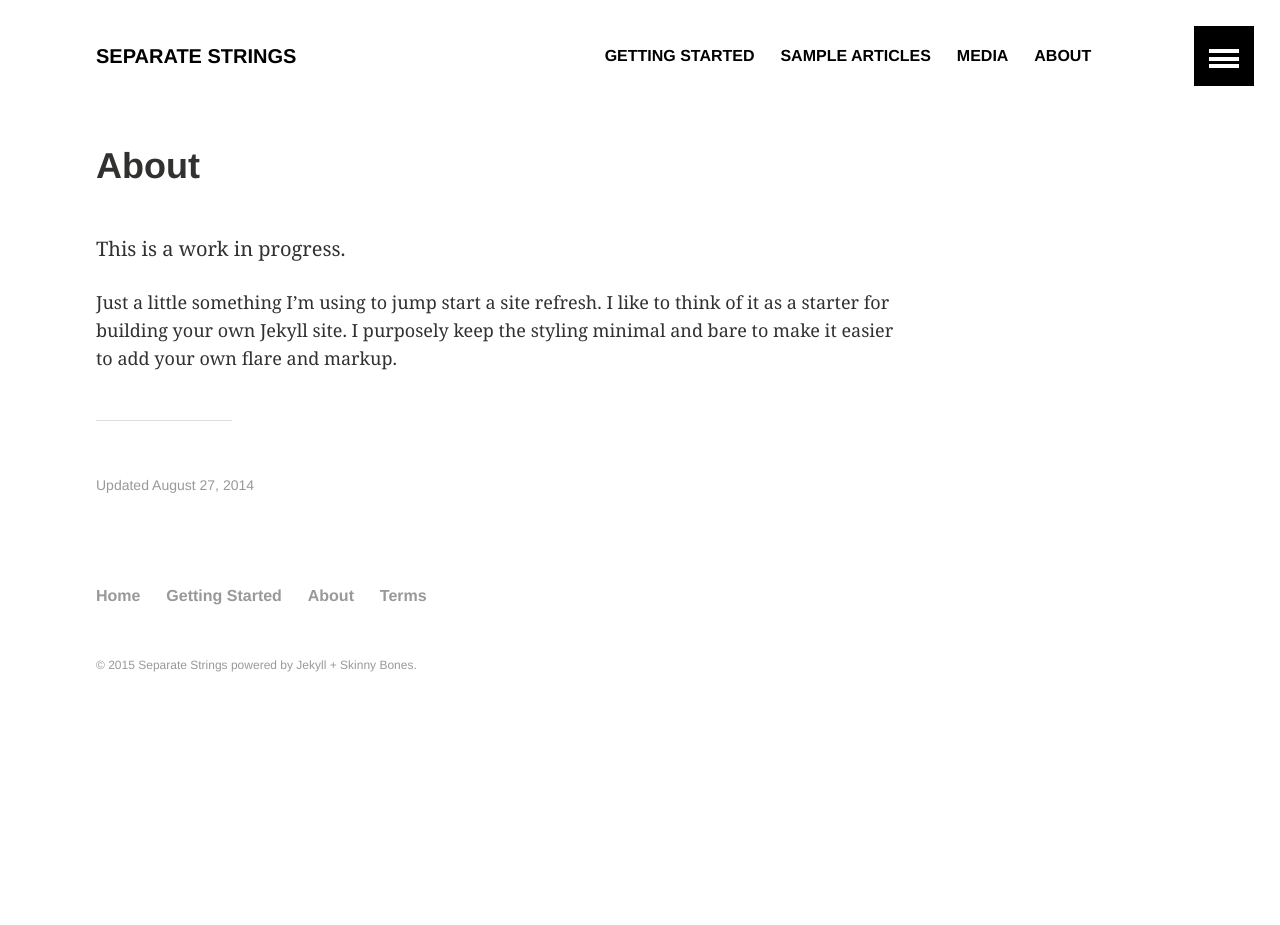
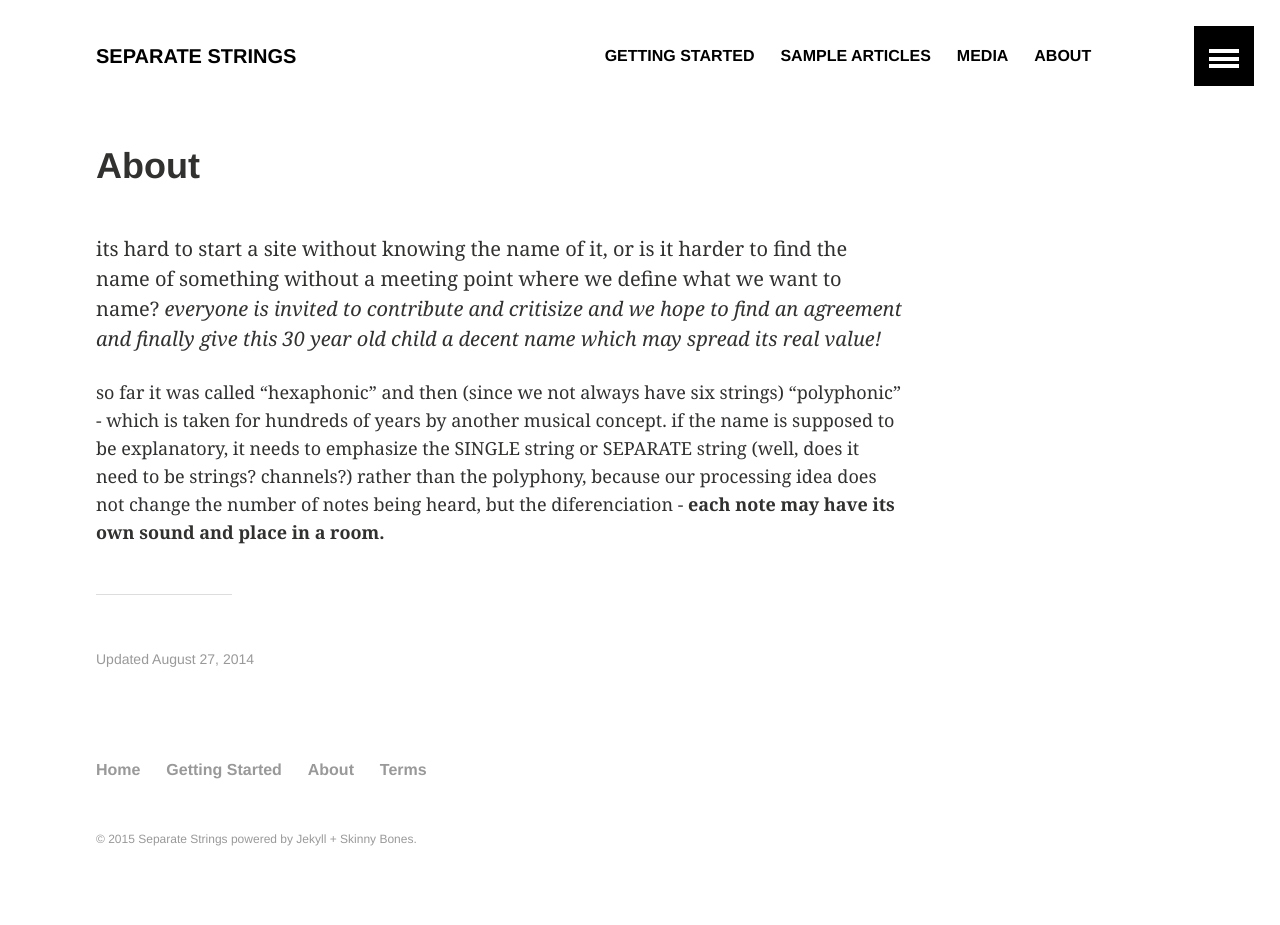
Before and after one commit to separate-strings/separate-strings.github.io, a Jekyll site: the page built from about/index.md, in a window 1280 px wide. Built offline with Jekyll 4.4.1, drawn with Linux system fonts in a browser that asks for light colours; before the commit the page ends 900 px from its top, so only the background shows below that.

Commit message:
Updating some main pages

```diff
--- a/about/index.md
+++ b/about/index.md
@@ -3,7 +3,7 @@ layout: article
 title: "About"
 date: 2014-06-02T09:44:20-04:00
 modified: 2014-08-27T14:56:44-04:00
-excerpt: "This is the Skinny Bones about page."
+excerpt: "About Seperate Strings"
 image:
   feature:
   teaser:
@@ -12,6 +12,8 @@ share: false
 ads: false
 ---
 
-This is a work in progress.
+its hard to start a site without knowing the name of it, or is it harder to find the name of something without a meeting point where we define what we want to name?
+<i>everyone is invited to contribute and critisize and we hope to find an agreement and finally give this 30 year old child a decent name which may spread its real value! </i>
 
-Just a little something I'm using to jump start a site refresh. I like to think of it as a starter for building your own Jekyll site. I purposely keep the styling minimal and bare to make it easier to add your own flare and markup.
+so far it was called "hexaphonic" and then (since we not always have six strings) "polyphonic" - which is taken for hundreds of years by another musical concept.
+if the name is supposed to be explanatory, it needs to emphasize the SINGLE string or SEPARATE string (well, does it need to be strings? channels?) rather than the polyphony, because our processing idea does not change the number of notes being heard, but the diferenciation - <b>each note may have its own sound and place in a room.</b>
```
Also changed, not shown: getting-started/index.md (+2 -2 lines).
